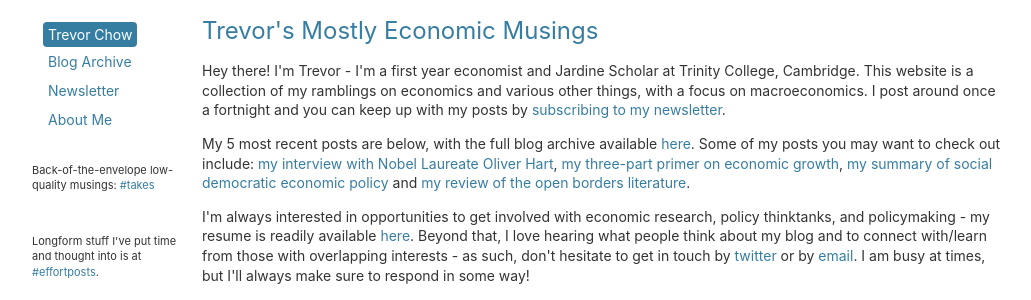
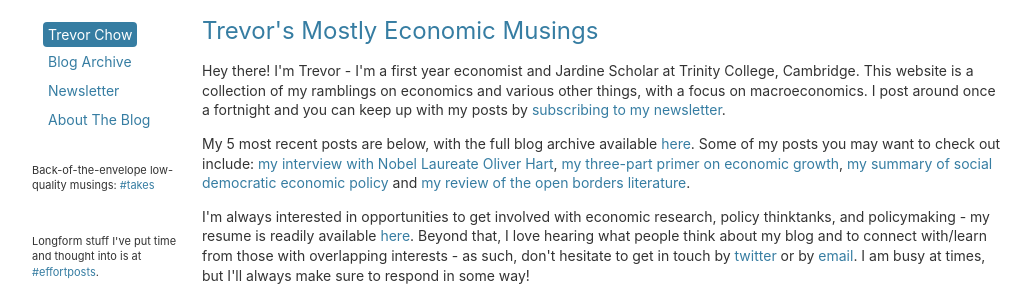
Before and after one commit to tmychow/tmychow.github.io, a Jekyll site: the page built from index.html, in a window 1280 px wide. Shown: the top 300 px of the page, without its empty margins (28-1059 px from the left). Built offline with Jekyll 4.4.1, drawn with Linux system fonts in a browser that asks for light colours.

Commit message:
Update default.html

```diff
--- a/_layouts/default.html
+++ b/_layouts/default.html
@@ -20,7 +20,7 @@
 				<a href="/" class="button" style="color: white">Trevor Chow</a>
 				<a href="/blog">Blog Archive</a>
 				<a href="/newsletter">Newsletter</a>
-				<a href="/about">About Me</a>
+				<a href="/about">About The Blog</a>
 				<br>
 				<p> Back-of-the-envelope low-quality musings: <a href="/tag/takes" style="color: #367da2; font-size:11px">#takes</a> </p>
 				<br>
```
